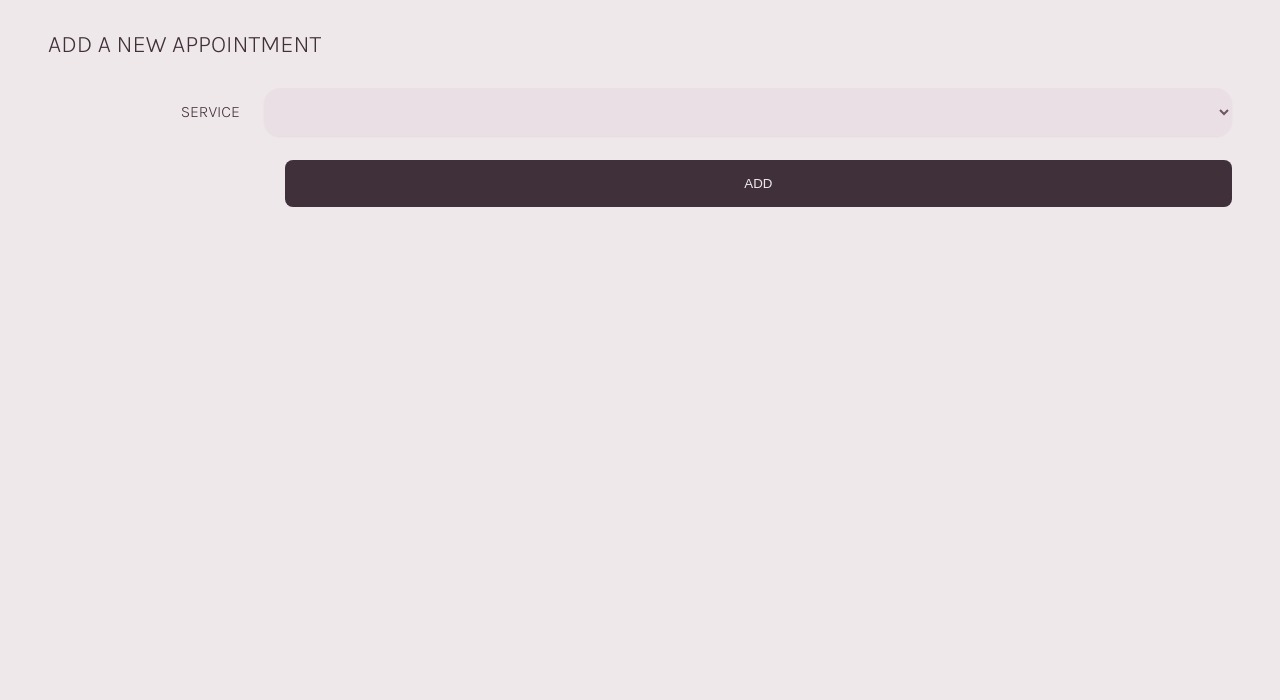
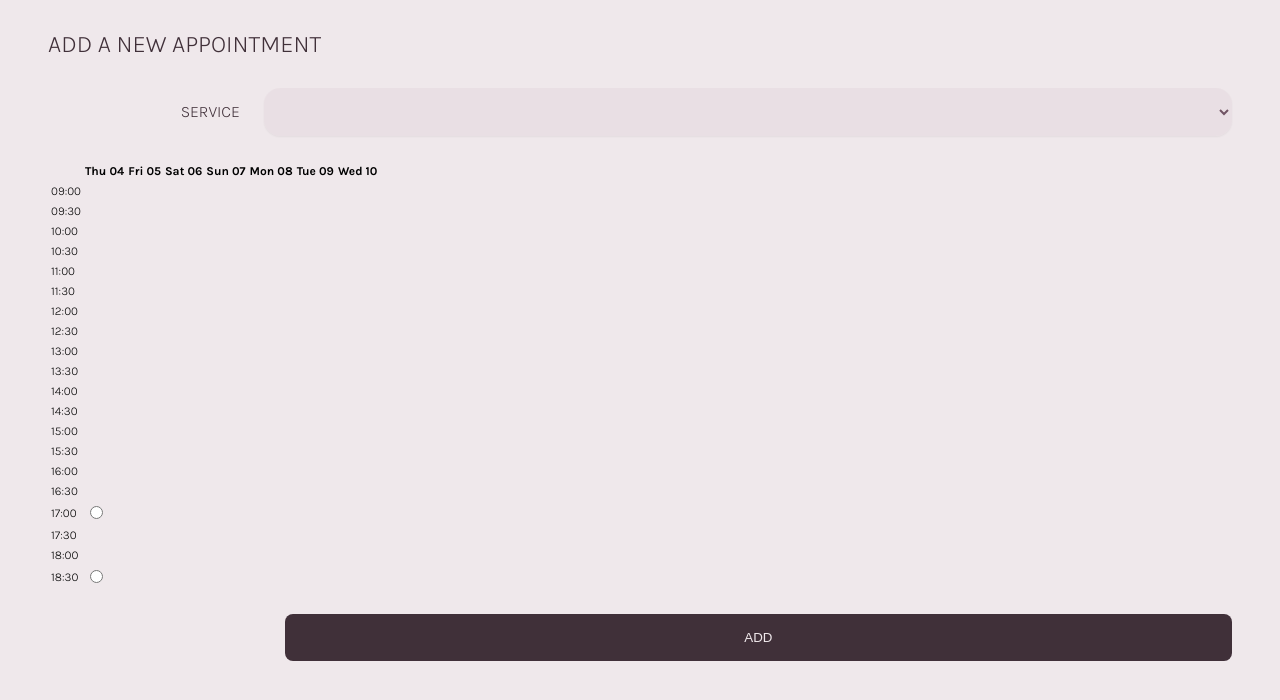
Before and after one commit to spaulas/react-test-driven-development, a React (Create React App) app: page /add-appointment in a window 1280 px wide. Shown: the top 700 px of the page. Built offline with nearby package versions, Linux system fonts and the light colour scheme.

Commit message:
feat(add-appointment): create time slot component

```diff
--- a/src/components/Forms/AppointmentForm/AppointmentForm.tsx
+++ b/src/components/Forms/AppointmentForm/AppointmentForm.tsx
@@ -1,8 +1,10 @@
 import React, { useState } from "react";
 import { Props, FormType } from "./types.d";
 import "../Form.scss";
+import { TimeSlot } from "@components/TimeSlot";
 
 function AppointmentForm({ services, values, onSubmit }: Props): JSX.Element {
+  const today = new Date();
   const [appointment, setAppointment] = useState<FormType>(values);
 
   const handleChange = (newValue: {
@@ -12,7 +14,11 @@ function AppointmentForm({ services, values, onSubmit }: Props): JSX.Element {
   };
 
   return (
-    <form className="form" id="appointment" onSubmit={() => onSubmit(appointment)}>
+    <form
+      className="form"
+      id="appointment"
+      onSubmit={() => onSubmit(appointment)}
+    >
       <div className="form--field-wrapper">
         <label htmlFor="service">Service</label>
         <select
@@ -27,6 +33,21 @@ function AppointmentForm({ services, values, onSubmit }: Props): JSX.Element {
           ))}
         </select>
       </div>
+      <div className="form--field-wrapper">
+        <TimeSlot
+          name="timeSlot"
+          id="timeSlot"
+          openingTime={9}
+          closingTime={19}
+          today={new Date()}
+          value={appointment.timeSlot}
+          availableTimeSlots={[
+            { startsAt: today.setHours(17, 0, 0, 0) },
+            { startsAt: today.setHours(18, 30, 0, 0) },
+          ]}
+          onChange={(value) => handleChange({ timeSlot: value })}
+        />
+      </div>
       <input className="primary-button" type="submit" value="Add" />
     </form>
   );
--- a/src/components/Forms/AppointmentForm/types.d.ts
+++ b/src/components/Forms/AppointmentForm/types.d.ts
@@ -1,11 +1,12 @@
 export type Props = {
-  values: { service?: string };
+  values: { service?: string; timeSlot?: number };
   onSubmit: (values: FormValues) => void;
   services: Array<string>;
 };
 
-export type FormKeys = "service";
+export type FormKeys = "service" | "timeSlot";
 
 export type FormType = {
   service?: string;
+  timeSlot?: number;
 };
--- /dev/null
+++ b/src/components/TimeSlot/TimeSlot.tsx
@@ -0,0 +1,85 @@
+import React from "react";
+import { Props } from "./types.d";
+import { timeIncrements } from "@utils/timeFunctions";
+
+function TimeSlot({
+  id,
+  value,
+  name,
+  onChange,
+  today,
+  openingTime,
+  closingTime,
+  availableTimeSlots,
+}: Props): JSX.Element {
+  const mergeDateAndTime = (date: number, timeSlot: number) => {
+    const time = new Date(timeSlot);
+    return new Date(date).setHours(time.getHours(), time.getMinutes(), 0, 0);
+  };
+
+  // calculate the list of daily time slots
+  const totalSlots = (closingTime - openingTime) * 2;
+  const startTime = new Date().setHours(openingTime, 0, 0, 0);
+  const timeIncrement = 30 * 60 * 1000;
+  const timeSlots = timeIncrements(totalSlots, startTime, timeIncrement);
+
+  // turns value into a string hh:mm
+  const toTimeValue = (timeStamp: number) =>
+    new Date(timeStamp).toTimeString().substring(0, 5);
+
+  // calculate the next 7 days
+  const midnight = new Date(today).setHours(0, 0, 0, 0);
+  const dayIncrement = 24 * 60 * 60 * 1000;
+  const daySlots = timeIncrements(7, midnight, dayIncrement);
+
+  const toDateValue = (dateStamp: number) => {
+    const [day, , dayOfMonth] = new Date(dateStamp).toDateString().split(" ");
+    return `${day} ${dayOfMonth}`;
+  };
+
+  // returns a radio button if the time slot is available
+  const getRadioButtonIfAvailable = (date: number, timeSlot: number) => {
+    const startsAt = mergeDateAndTime(date, timeSlot);
+    if (
+      // eslint-disable-next-line react/prop-types
+      availableTimeSlots.some(
+        (availableTimeSlot) => availableTimeSlot.startsAt === startsAt
+      )
+    ) {
+      return (
+        <input name={name} type="radio" value={startsAt} checked={startsAt === value} onChange={() => onChange(startsAt)} />
+      );
+    }
+    return null;
+  };
+
+  return (
+    <table id={id}>
+      <thead>
+        <tr>
+          <th />
+          {daySlots.map((daySlot: number) => (
+            <th key={daySlot}>{toDateValue(daySlot)}</th>
+          ))}
+        </tr>
+      </thead>
+      <tbody>
+        {timeSlots.map((timeSlot: number) => {
+          const timeValue = toTimeValue(timeSlot);
+          return (
+            <tr key={timeSlot}>
+              <td>{timeValue}</td>
+              {daySlots.map((date) => (
+                <td key={`${date}_${timeValue}`}>
+                  {getRadioButtonIfAvailable(date, timeSlot)}
+                </td>
+              ))}
+            </tr>
+          );
+        })}
+      </tbody>
+    </table>
+  );
+}
+
+export default TimeSlot;
--- /dev/null
+++ b/src/components/TimeSlot/index.tsx
@@ -0,0 +1 @@
+export { default as TimeSlot } from "./TimeSlot";
--- /dev/null
+++ b/src/constants/utils/timeFunctions.ts
@@ -0,0 +1,10 @@
+const timeIncrements = (
+  nSlots: number,
+  start: number,
+  increment: number
+): Array<number> =>
+  Array(nSlots)
+    .fill(start)
+    .reduce((acc, _, i) => [...acc, start + i * increment], []);
+
+export { timeIncrements };
```
Also changed, not shown: src/components/TimeSlot/types.d.ts (added, +10 -0 lines), src/components/TimeSlot/TimeSlot.scss (added), 2 other files (tests, documents, lock files or other folders).
